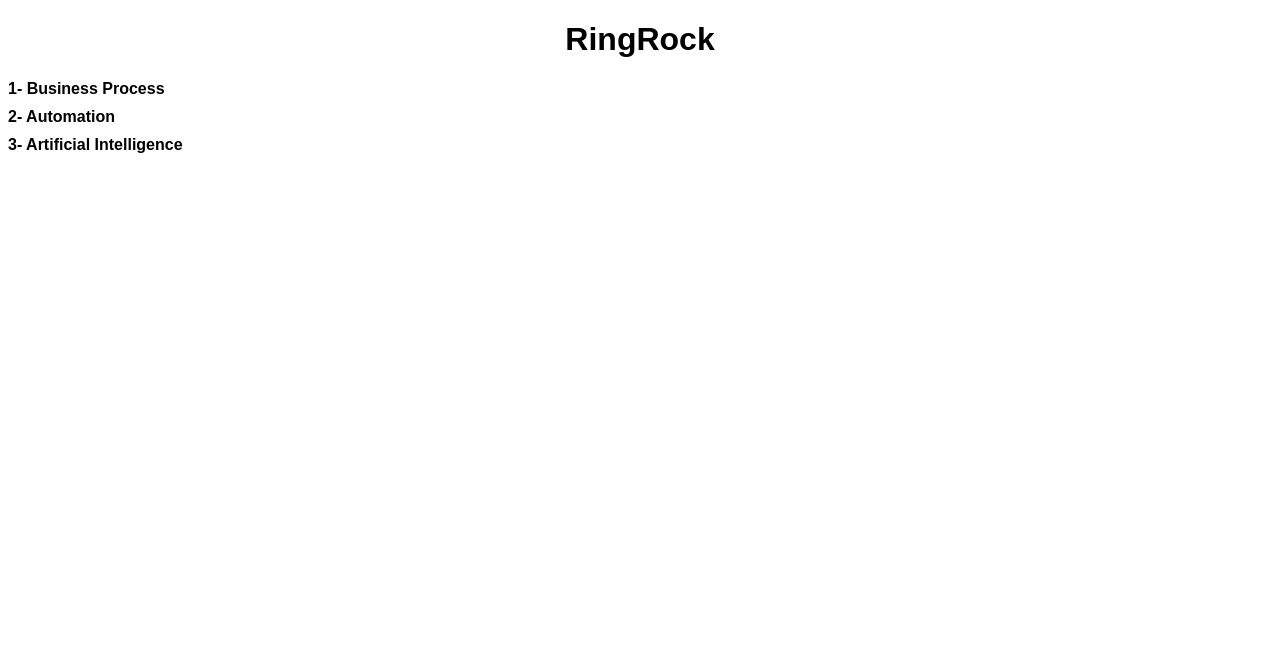
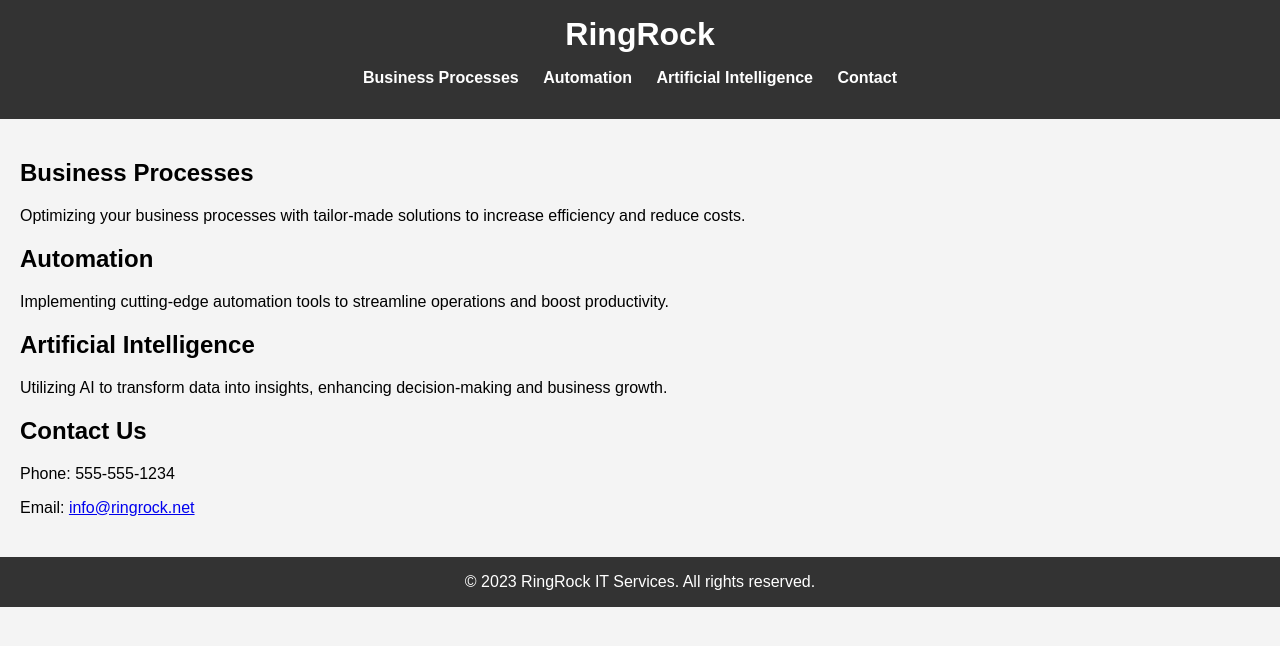
Before and after one commit to ringrock/web, a plain HTML site: page index.html in a window 1280 px wide. Drawn offline with Linux system fonts and the light colour scheme.

Commit message:
modified:   index.html 	new file:   style.css

```diff
--- a/index.html
+++ b/index.html
@@ -1,34 +1,42 @@
 <!DOCTYPE html>
 <html>
 <head>
-    <title>RingRock</title>
-    <style>
-        body {
-            background-color: white;
-            color: black;
-            font-family: Arial, sans-serif;
-        }
-        h1 {
-            text-align: center;
-        }
-        ul {
-            list-style-type: none;
-            padding: 0;
-        }
-        li {
-            margin-bottom: 10px;
-        }
-    </style>
+    <title>RingRock - IT Services & Solutions</title>
+    <link rel="stylesheet" type="text/css" href="style.css">
 </head>
 <body>
-
-<h1>RingRock</h1>
-
-<ul>
-    <li><strong>1- Business Process</strong></li>
-    <li><strong>2- Automation</strong></li>
-    <li><strong>3- Artificial Intelligence</strong></li>
-</ul>
-
+    <header>
+        <h1>RingRock</h1>
+        <nav>
+            <ul>
+                <li><a href="#business-processes">Business Processes</a></li>
+                <li><a href="#automation">Automation</a></li>
+                <li><a href="#ai">Artificial Intelligence</a></li>
+                <li><a href="#contact">Contact</a></li>
+            </ul>
+        </nav>
+    </header>
+    <main>
+        <section id="business-processes">
+            <h2>Business Processes</h2>
+            <p>Optimizing your business processes with tailor-made solutions to increase efficiency and reduce costs.</p>
+        </section>
+        <section id="automation">
+            <h2>Automation</h2>
+            <p>Implementing cutting-edge automation tools to streamline operations and boost productivity.</p>
+        </section>
+        <section id="ai">
+            <h2>Artificial Intelligence</h2>
+            <p>Utilizing AI to transform data into insights, enhancing decision-making and business growth.</p>
+        </section>
+        <section id="contact">
+            <h2>Contact Us</h2>
+            <p>Phone: 555-555-1234</p>
+            <p>Email: <a href="mailto:info@ringrock.net">info@ringrock.net</a></p>
+        </section>
+    </main>
+    <footer>
+        <p>&copy; 2023 RingRock IT Services. All rights reserved.</p>
+    </footer>
 </body>
 </html>
--- /dev/null
+++ b/style.css
@@ -0,0 +1,52 @@
+body {
+    font-family: Arial, sans-serif;
+    margin: 0;
+    padding: 0;
+    background-color: #f4f4f4;
+}
+
+header {
+    background-color: #333;
+    color: white;
+    text-align: center;
+    padding: 1em 0;
+}
+
+header h1 {
+    margin: 0;
+}
+
+nav ul {
+    list-style: none;
+    padding: 0;
+}
+
+nav ul li {
+    display: inline;
+    margin-right: 20px;
+}
+
+nav ul li a {
+    color: white;
+    text-decoration: none;
+    font-weight: bold;
+}
+
+main {
+    padding: 20px;
+}
+
+section {
+    margin-bottom: 20px;
+}
+
+footer {
+    text-align: center;
+    padding: 1em 0;
+    background-color: #333;
+    color: white;
+}
+
+footer p {
+    margin: 0;
+}
```
